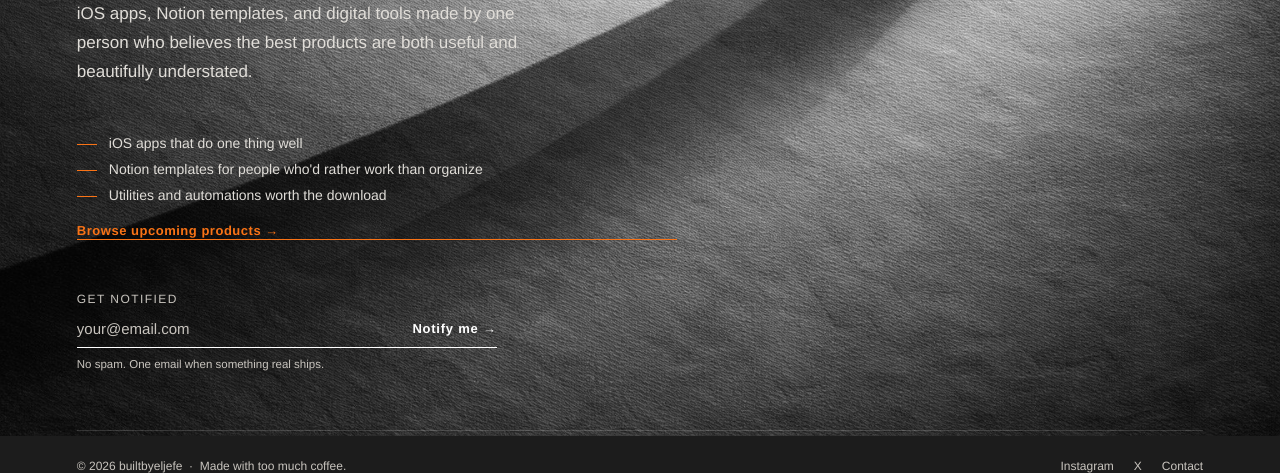
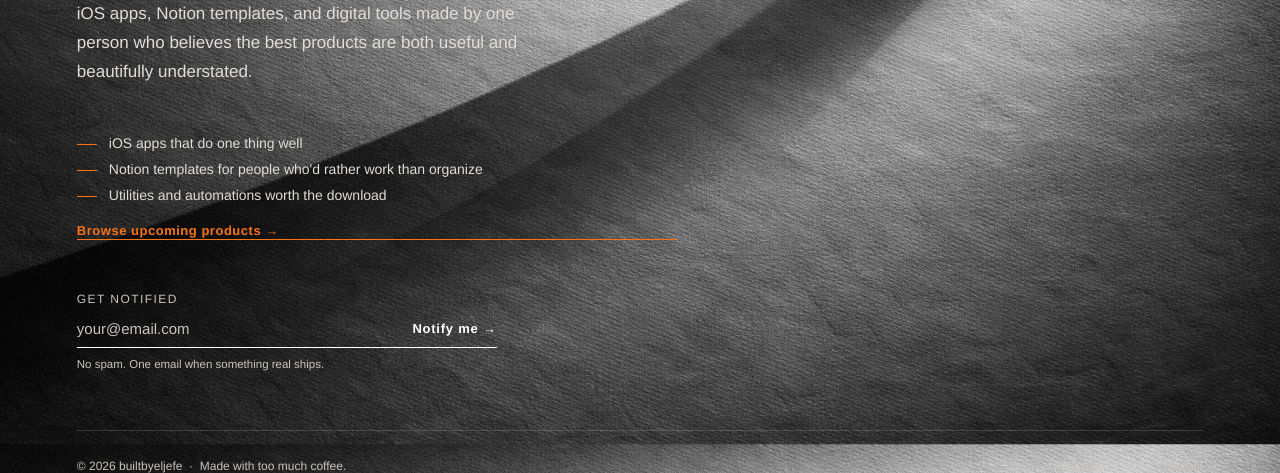
Before and after one commit to mynameisjef1328/builtbyeljefe, a plain HTML site: page index.html in a window 1280 px wide. Shown: the part 409-882 px from the top of the page. Drawn offline with Linux system fonts and the light colour scheme.

Commit message:
Change background attachment to fixed in CSS

```diff
--- a/index.html
+++ b/index.html
@@ -27,7 +27,7 @@
     html, body { height: 100%; }
 
     body {
-      background: url('background.jpg') 75% 15% / cover no-repeat scroll;
+      background: url('background.jpg') 75% 15% / cover no-repeat fixed;
       background-color: #1C1C1C;
       color: var(--ink);
       min-height: 100svh;
```
